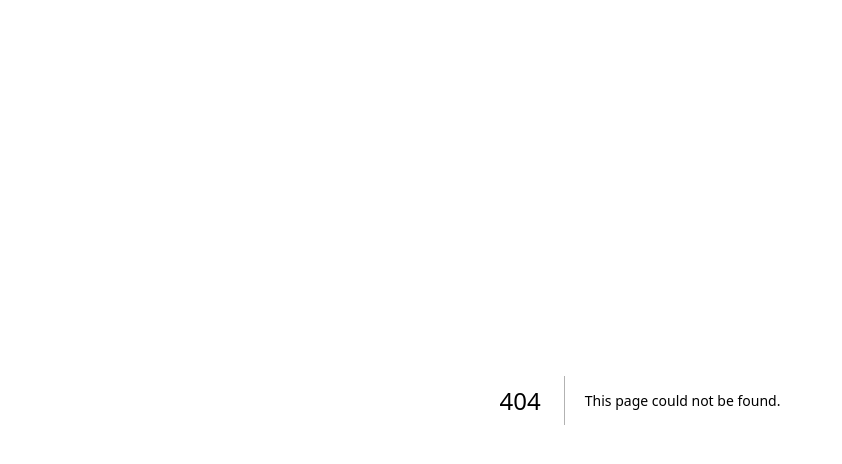
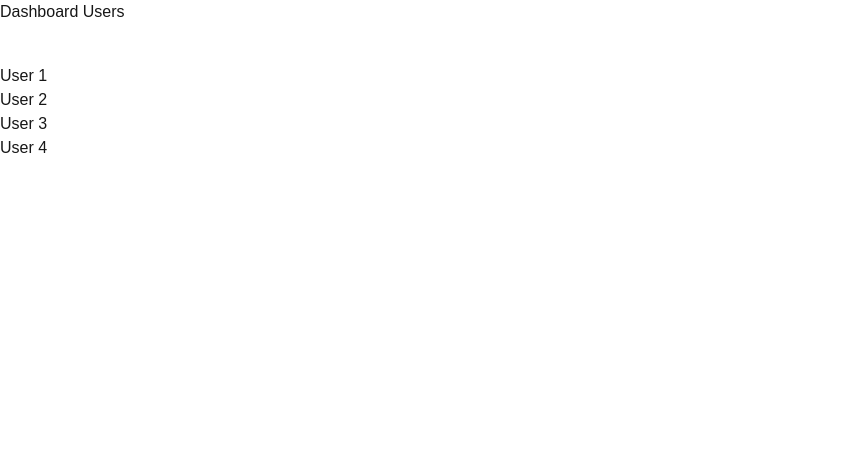
Before and after one commit to samidmunir/codebase-2k25, a Next.js app in the folder Tutorials/nextjs/: page /dashboard/users in a window 1280 px wide. Before the commit this address had no page. Shown: the top 464 px of the page, without its empty margins (0-842 px from the left). Built offline with nearby package versions, Linux system fonts and the light colour scheme.

Commit message:
creating dynamic routes using params for user details

```diff
--- /dev/null
+++ b/Tutorials/nextjs/app/dashboard/analytics/page.tsx
@@ -0,0 +1,9 @@
+import React from "react";
+
+const Analytics = () => {
+    return (
+        <div>Analytics</div>
+    );
+}
+
+export default Analytics;
--- /dev/null
+++ b/Tutorials/nextjs/app/dashboard/users/[id]/page.tsx
@@ -0,0 +1,10 @@
+import React from "react";
+
+const Page = ({params}: {params: {id: string}}) => {
+    const {id} = params;
+    return (
+        <h1 className="text-3xl">User Profile: {id}</h1>
+    );
+}
+
+export default Page;
--- /dev/null
+++ b/Tutorials/nextjs/app/dashboard/users/page.tsx
@@ -0,0 +1,18 @@
+import React from "react";
+import Link from "next/link";
+
+const Users = () => {
+    return (
+        <div>
+            <h1>Dashboard Users</h1>
+            <ul className="mt-10">
+                <li><Link href="/dashboard/users/1">User 1</Link></li>
+                <li><Link href="/dashboard/users/2">User 2</Link></li>
+                <li><Link href="/dashboard/users/3">User 3</Link></li>
+                <li><Link href="/dashboard/users/4">User 4</Link></li>
+            </ul>
+        </div>
+    );
+}
+
+export default Users;
```
Also changed, not shown: Tutorials/nextjs/app/about/page.tsx (line endings or trailing spaces).
